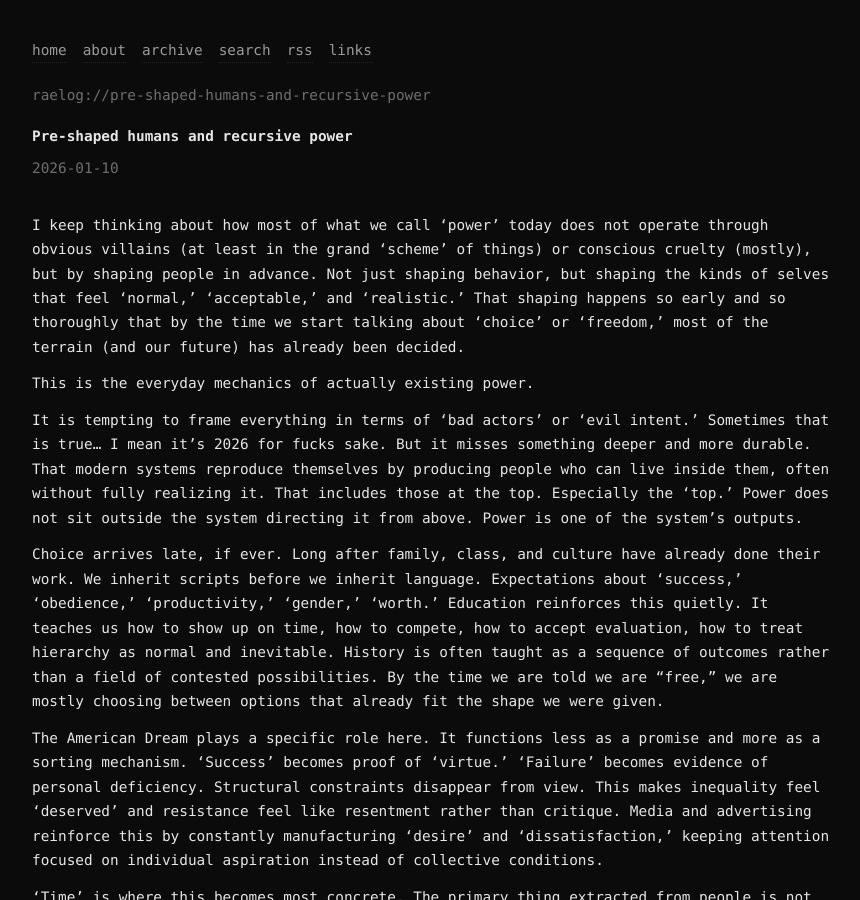
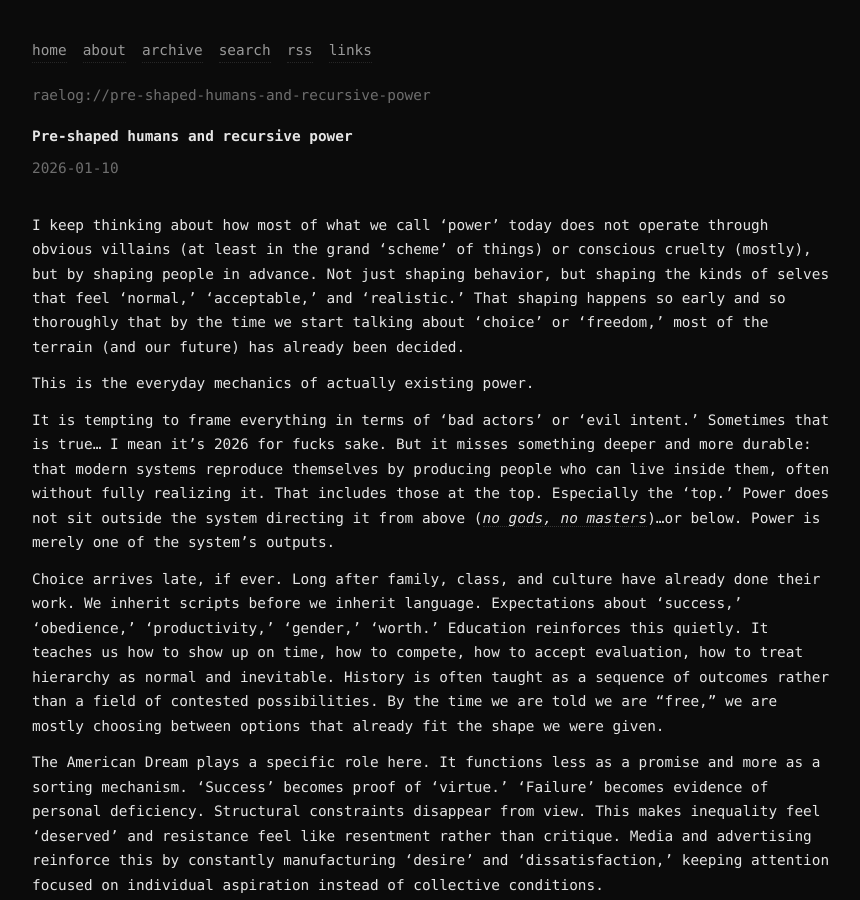
Before and after one commit to raelovejoy/raelog, a Jekyll site: the page built from _posts/2026-01-10-pre-shaped-humans-and-recursive-power.md, in a window 1280 px wide and 900 px high. Shown: the whole window, without its empty margins (208-1068 px from the left). Built offline with Jekyll 4.4.1, drawn with Linux system fonts in a browser that asks for light colours.

Commit message:
Update 2026-01-10-pre-shaped-humans-and-recursive-power.md

```diff
--- a/_posts/2026-01-10-pre-shaped-humans-and-recursive-power.md
+++ b/_posts/2026-01-10-pre-shaped-humans-and-recursive-power.md
@@ -9,7 +9,7 @@
 
 This is the everyday mechanics of actually existing power.
 
-It is tempting to frame everything in terms of 'bad actors' or 'evil intent.' Sometimes that is true... I mean it's 2026 for fucks sake. But it misses something deeper and more durable. That modern systems reproduce themselves by producing people who can live inside them, often without fully realizing it. That includes those at the top. Especially the 'top.' Power does not sit outside the system directing it from above. Power is one of the system’s outputs.
+It is tempting to frame everything in terms of 'bad actors' or 'evil intent.' Sometimes that is true... I mean it's 2026 for fucks sake. But it misses something deeper and more durable: that modern systems reproduce themselves by producing people who can live inside them, often without fully realizing it. That includes those at the top. Especially the 'top.' Power does not sit outside the system directing it from above (*[no gods, no masters](https://en.wikipedia.org/wiki/Anarchist_symbolism#No_gods,_no_masters)*)...or below. Power is merely one of the system’s outputs.
 
 Choice arrives late, if ever. Long after family, class, and culture have already done their work. We inherit scripts before we inherit language. Expectations about 'success,' 'obedience,' 'productivity,' 'gender,' 'worth.' Education reinforces this quietly. It teaches us how to show up on time, how to compete, how to accept evaluation, how to treat hierarchy as normal and inevitable. History is often taught as a sequence of outcomes rather than a field of contested possibilities. By the time we are told we are "free," we are mostly choosing between options that already fit the shape we were given.
 
```
